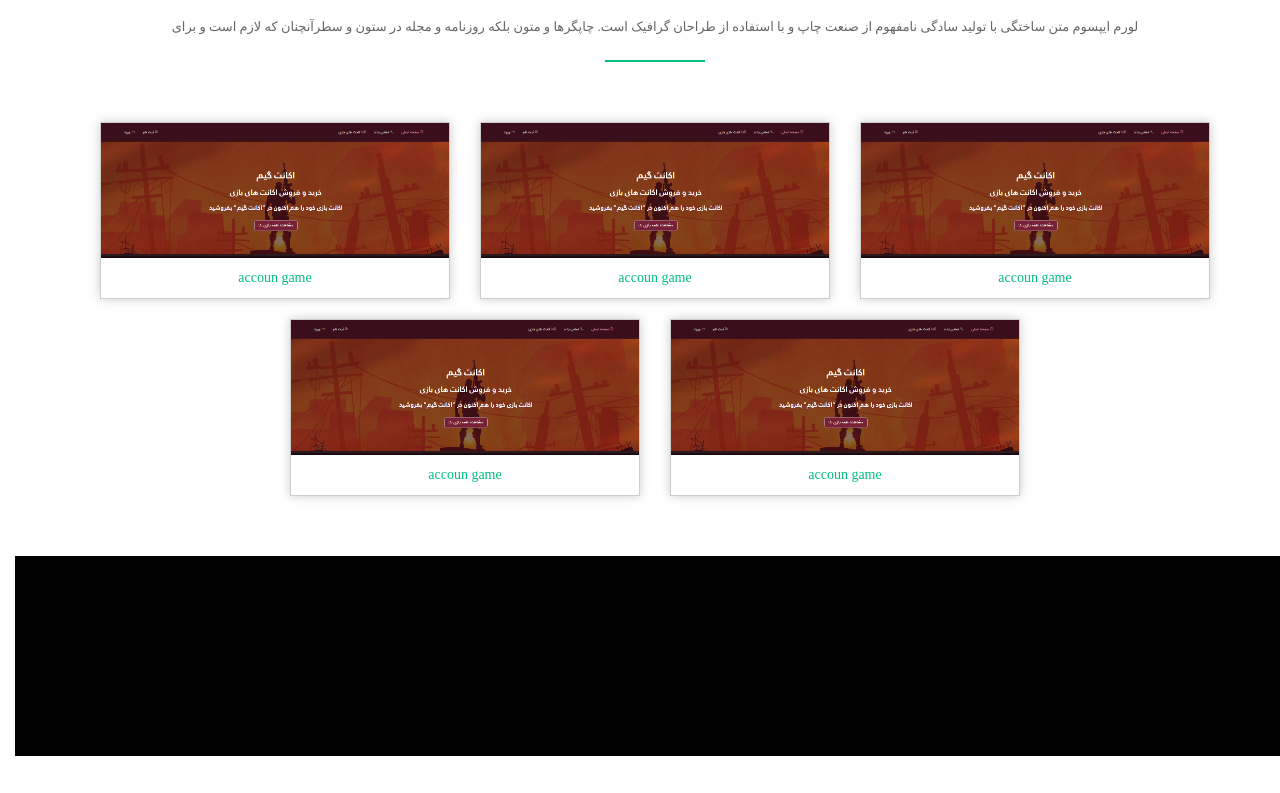
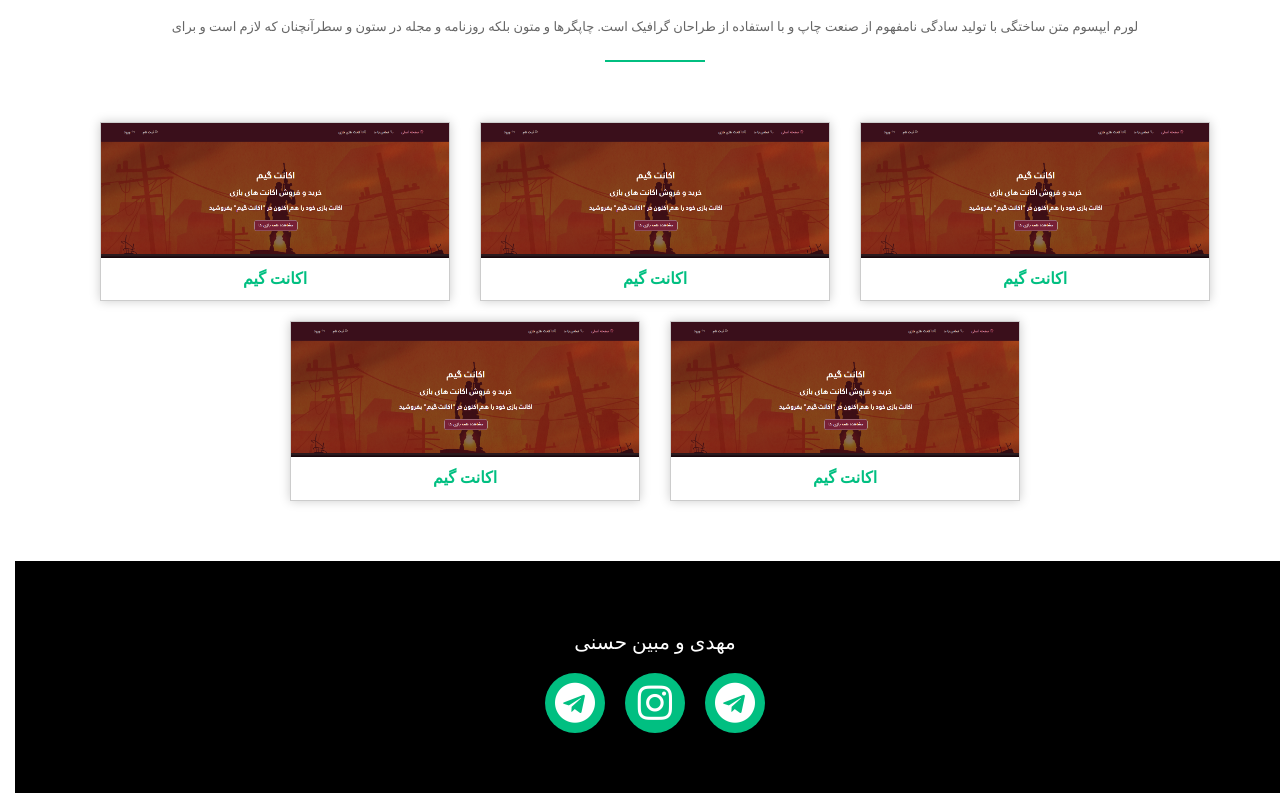
Before and after one commit to mahdihassani9374/mahdimobin.ir, a website: page docs/index.html in a window 1280 px wide. Shown: the part 1966-2759 px from the top of the page. Before the commit the page ends 2722 px from the top, so only its background shows below. Drawn offline with Linux system fonts and the light colour scheme; a web font is replaced by a local one.

Commit message:
modify design

```diff
--- a/docs/index.html
+++ b/docs/index.html
@@ -121,9 +121,9 @@
     <section class="section">
         <div class="row">
             <div class="container">
-                <div class="section__title wow bounceInUp">معرفی</div>
-                <div class="section__subtitle wow bounceInDown">خدماتی که ارائه می‌دهیم</div>
-                <div class="section__desc  wow bounceInRight">
+                <div class="section__title wow zoomIn">معرفی</div>
+                <div class="section__subtitle wow zoomIn">خدماتی که ارائه می‌دهیم</div>
+                <div class="section__desc  wow zoomIn">
                     لورم ایپسوم متن ساختگی با تولید سادگی نامفهوم از صنعت چاپ و با استفاده از طراحان گرافیک است.
                     چاپگرها و متون بلکه روزنامه و مجله در ستون و سطرآنچنان که لازم است و برای
                 </div>
@@ -194,8 +194,8 @@
     </section>
 
     <div class="bg">
-        <div class="bg__title wow bounceInRight">طراحی خلاقاته و رسپانیسو سایت خود را به ما بسپارید </div>
-        <div class="bg__desc wow bounceInLeft">
+        <div class="bg__title wow zoomIn">طراحی خلاقاته و رسپانیسو سایت خود را به ما بسپارید </div>
+        <div class="bg__desc wow zoomIn">
             طراحی خلاقاته و رسپانیسو سایت خود را به ما بسپارید
             طراحی خلاقاته و رسپانیسو سایت خود را به ما بسپارید
             طراحی خلاقاته و رسپانیسو سایت خود را به ما بسپارید
@@ -205,9 +205,9 @@
     <section class="section p-0">
         <div class="row">
             <div class="container">
-                <div class="section__title wow bounceInUp">پروژه ها</div>
-                <div class="section__subtitle wow bounceInDown">پروژه های انجام شده ما تحت وب</div>
-                <div class="section__desc wow bounceInRight">
+                <div class="section__title wow zoomIn">پروژه ها</div>
+                <div class="section__subtitle wow zoomIn">پروژه های انجام شده ما تحت وب</div>
+                <div class="section__desc wow zoomIn">
                     لورم ایپسوم متن ساختگی با تولید سادگی نامفهوم از صنعت چاپ و با استفاده از طراحان گرافیک است.
                     چاپگرها و متون بلکه روزنامه و مجله در ستون و سطرآنچنان که لازم است و برای
                 </div>
@@ -218,7 +218,7 @@
                                 <div class="text-center">
                                     <img src="./images/project.PNG" class="img-responsive" />
                                     <div class="padding-10">
-                                        accoun game
+                                        اکانت گیم
                                     </div>
                                 </div>
                             </div>
@@ -230,7 +230,7 @@
                                 <div class="text-center">
                                     <img src="./images/project.PNG" class="img-responsive" />
                                     <div class="padding-10">
-                                        accoun game
+                                        اکانت گیم
                                     </div>
                                 </div>
                             </div>
@@ -242,7 +242,7 @@
                                 <div class="text-center">
                                     <img src="./images/project.PNG" class="img-responsive" />
                                     <div class="padding-10">
-                                        accoun game
+                                        اکانت گیم
                                     </div>
                                 </div>
                             </div>
@@ -254,7 +254,7 @@
                                 <div class="text-center">
                                     <img src="./images/project.PNG" class="img-responsive" />
                                     <div class="padding-10">
-                                        accoun game
+                                        اکانت گیم
                                     </div>
                                 </div>
                             </div>
@@ -266,7 +266,7 @@
                                 <div class="text-center">
                                     <img src="./images/project.PNG" class="img-responsive" />
                                     <div class="padding-10">
-                                        accoun game
+                                        اکانت گیم
                                     </div>
                                 </div>
                             </div>
@@ -278,7 +278,18 @@
     </section>
 
     <footer class="footer">
-
+        <h1 class="footer__title">مهدی و مبین حسنی </h1>
+        <div class="flex">
+            <a href="http://telegram.me/mahdihassani74" class="footer__link" >
+                <i class="fa fa-telegram" aria-hidden="true"></i>
+            </a>
+            <a href="http://telegram.me/mahdihassani74" class="footer__link" >
+                <i class="fa fa-instagram" aria-hidden="true"></i>
+            </a>
+            <a href="http://telegram.me/mahdihassani74" class="footer__link" >
+                <i class="fa fa-telegram" aria-hidden="true"></i>
+            </a>
+        </div>
     </footer>
 </body>
 
--- a/src/sass/components/_code.scss
+++ b/src/sass/components/_code.scss
@@ -76,6 +76,10 @@
             color: #000 !important;
             font-size: 12px;
         }
+
+        @media (max-width:767px) {
+            position: static;
+        }
     }
 
     .header__section {
@@ -141,6 +145,7 @@
             margin: 10px;
             transition: all 0.4s;
             cursor: pointer;
+            text-decoration: none !important;
 
             &:hover {
                 transform: scale(1.2);
@@ -269,6 +274,26 @@
 }
 
 .footer {
-    height: 200px;
+    padding: 50px 0;
     background-color: #000;
+
+    .footer__title {
+        text-align: center;
+        color: #fff;
+        font-family: MehdiHeydari;
+        font-size: 20px;
+    }
+    .footer__link {
+        display: flex;
+        align-items: center;
+        justify-content: center;
+        width: 60px;
+        height: 60px;
+        border-radius: 30px;
+        background-color: #01BF81;
+        margin: 10px;
+        color: #fff;
+        font-size: 40px;
+        text-decoration: none;
+    }
 }
--- a/src/sass/components/_general.scss
+++ b/src/sass/components/_general.scss
@@ -13,6 +13,9 @@ body {
     color: #01BF81;
     transition: all 0.4s;
     text-decoration: none !important;
+    font-family: MehdiHeydari;
+    font-size: 16px;
+    font-weight: 600;
     &:hover {
         color: #41C3D3;
     }
```
Also changed, not shown: docs/css/styles.css, 1 other file.
